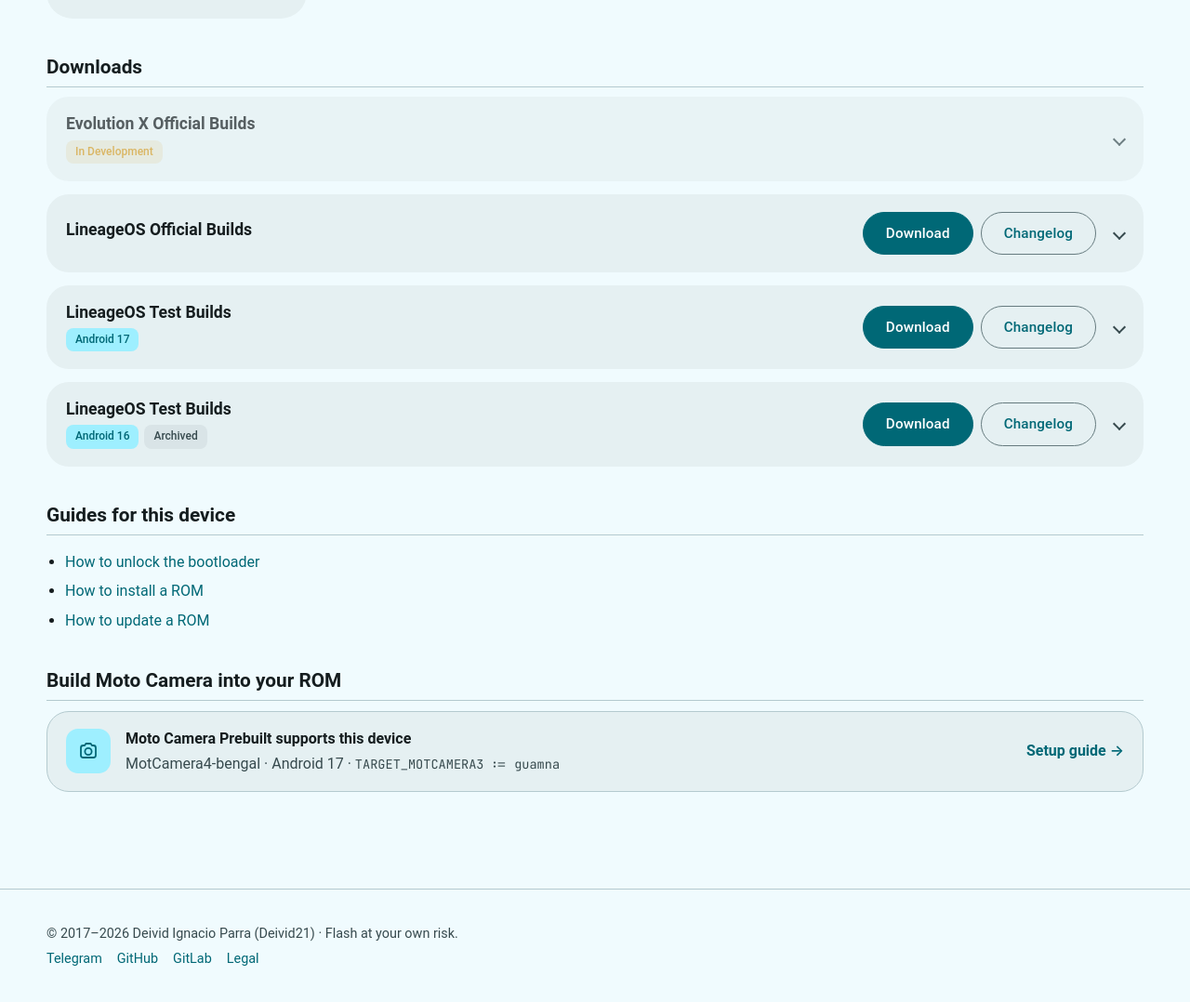
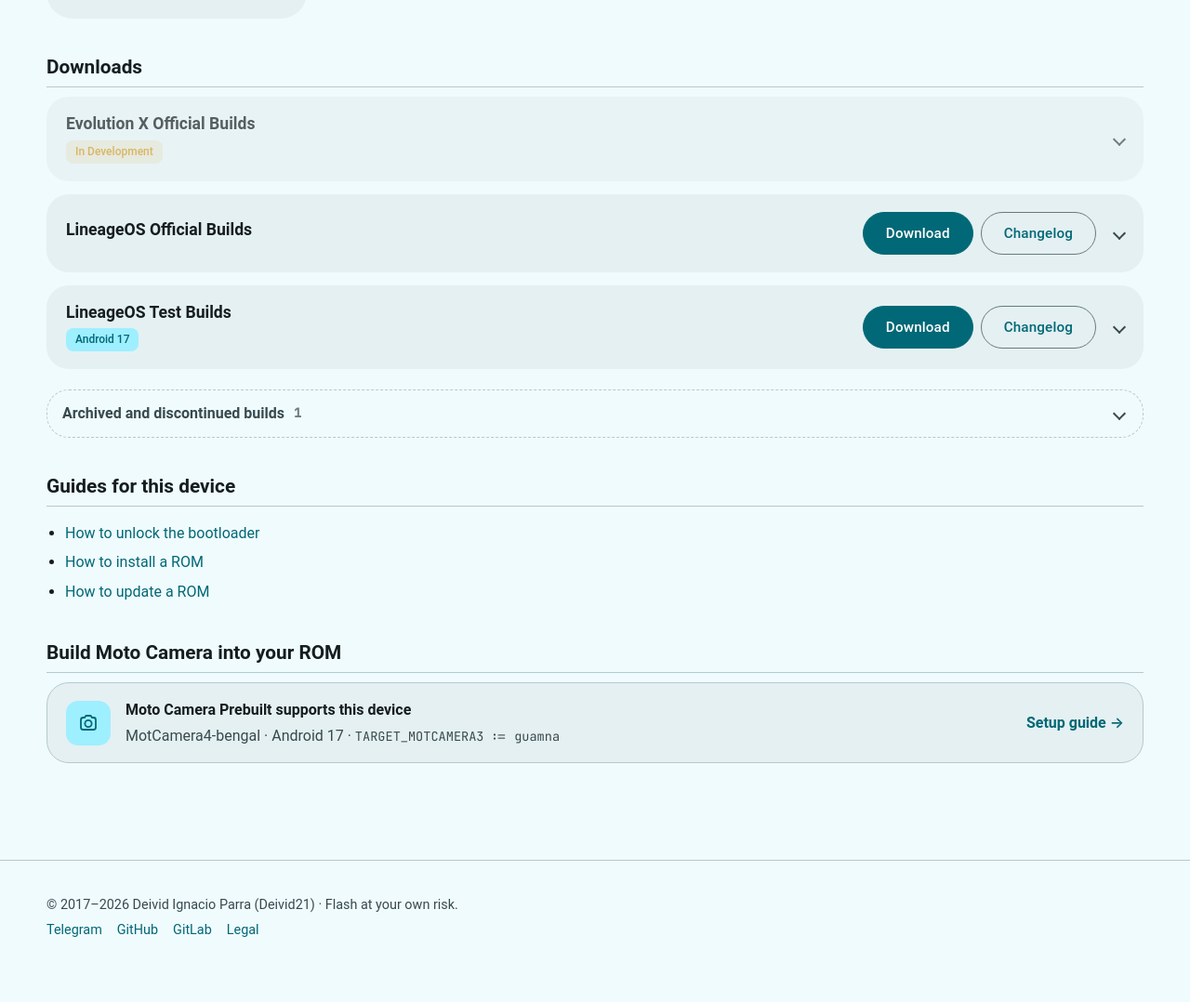
Before and after one commit to Deivid21/deivid21.github.io, a Jekyll site: the page built from _devices/guamna.md, in a window 1280 px wide and 1400 px high, scrolled down 110 px, cut to the strip 321-1399 px from the top of the window. Shown: the whole strip at 93% size. Built offline with Jekyll 4.4.1, drawn with Linux system fonts in a browser that asks for light colours; some web fonts are replaced; after the commit the page ends 1479 px from its top, so only the background shows below that.

Commit message:
feat(devices): group archived and discontinued builds below test builds
Co-Authored-By: Claude Opus 5.5 <noreply@anthropic.com>

```diff
--- a/_data/i18n.yml
+++ b/_data/i18n.yml
@@ -54,6 +54,7 @@ en:
   downloads: Downloads
   official_builds: Official Builds
   test_builds: Test Builds
+  archived_builds: Archived and discontinued builds
   info_status: Status
   info_android: Android
   info_version: Version
@@ -143,6 +144,7 @@ es:
   downloads: Descargas
   official_builds: Builds oficiales
   test_builds: Builds de prueba
+  archived_builds: Builds archivadas y descontinuadas
   info_status: Estado
   info_android: Android
   info_version: Versión
--- a/_layouts/device.html
+++ b/_layouts/device.html
@@ -68,14 +68,20 @@ layout: default
   {% if page.roms.size > 0 %}
   <section class="block">
     <h2 data-i18n="downloads">{{ t.downloads }}</h2>
-    {% assign rom_types = "official,test" | split: "," %}
-    {% for type in rom_types %}
-    {% assign type_roms = "" | split: "" %}
-    {% for rom in page.roms %}{% assign rt = rom.type | default: "official" %}{% if rt == type %}{% assign type_roms = type_roms | push: rom %}{% endif %}{% endfor %}
-    {% if type_roms.size > 0 %}
-    {% assign type_key = type | append: "_builds" %}
-    <div class="rom-list rom-list-{{ type }}">
-      {% for rom in type_roms %}
+    {% comment %} Active official builds first, then test builds, then archived or discontinued ones in a folded group {% endcomment %}
+    {% assign rom_groups = "official,test,archive" | split: "," %}
+    {% for group in rom_groups %}
+    {% assign group_roms = "" | split: "" %}
+    {% for rom in page.roms %}{% assign rg = rom.type | default: "official" %}{% if rom.archived or rom.status == "discontinued" %}{% assign rg = "archive" %}{% endif %}{% if rg == group %}{% assign group_roms = group_roms | push: rom %}{% endif %}{% endfor %}
+    {% if group_roms.size > 0 %}
+    {% if group == "archive" %}
+    <details class="rom-archive">
+      <summary><span data-i18n="archived_builds">{{ t.archived_builds }}</span> <span class="count">{{ group_roms.size }}</span><span class="rom-chevron" aria-hidden="true"></span></summary>
+    {% endif %}
+    <div class="rom-list rom-list-{{ group }}">
+      {% for rom in group_roms %}
+      {% assign type = rom.type | default: "official" %}
+      {% assign type_key = type | append: "_builds" %}
       {% if type == "official" %}{% assign links = site.rom_links[rom.name] %}{% else %}{% assign links = "" %}{% endif %}
       {% assign dl = rom.download | default: links.download | replace: "{codename}", page.codename %}
       {% assign cl = rom.changelog | default: links.changelog | replace: "{codename}", page.codename %}
@@ -134,6 +140,7 @@ layout: default
       </details>
       {% endfor %}
     </div>
+    {% if group == "archive" %}</details>{% endif %}
     {% endif %}
     {% endfor %}
   </section>
--- a/assets/css/style.css
+++ b/assets/css/style.css
@@ -298,6 +298,14 @@ html[data-theme="dark"] .theme-toggle .ic-dark { display: block; }
 .block h2 { font-size: 1.3rem; padding-bottom: 8px; border-bottom: 1px solid var(--border); }
 .rom-list { display: flex; flex-direction: column; gap: 14px; }
 .rom-list + .rom-list { margin-top: 14px; }
+.rom-archive { margin-top: 22px; }
+.rom-archive > summary { display: flex; align-items: center; gap: 10px; list-style: none; cursor: pointer; padding: 12px 16px; border: 1px dashed var(--border); border-radius: var(--radius); color: var(--muted); font-weight: 600; }
+.rom-archive > summary::-webkit-details-marker { display: none; }
+.rom-archive > summary:hover { background: var(--card-hover); }
+.rom-archive > summary .rom-chevron { margin-left: auto; margin-right: 4px; }
+.rom-archive > summary .count { font-family: var(--mono); font-size: .85em; opacity: .7; }
+.rom-archive[open] > summary { margin-bottom: 14px; }
+.rom-archive[open] > summary .rom-chevron { transform: rotate(-135deg); }
 .rom { background: var(--card); border: 1px solid var(--border); border-radius: var(--radius); padding: 18px 20px; }
 .rom-head { display: flex; justify-content: space-between; align-items: center; gap: 16px; flex-wrap: wrap; }
 .rom h3 { margin: 0; font-size: 1.1rem; }
@@ -440,7 +448,7 @@ details.rom .rom-notes { margin: 0 20px 16px; }
 .dot-discontinued { background: var(--off); }
 @media (max-width: 720px) {
   details.rom > summary { flex-wrap: wrap; }
-  .rom-chevron { position: absolute; right: 18px; top: 24px; }
+  details.rom .rom-chevron { position: absolute; right: 18px; top: 24px; }
   details.rom { position: relative; }
   .rom-title { flex-basis: 100%; padding-right: 28px; }
 }
--- a/assets/js/main.js
+++ b/assets/js/main.js
@@ -596,6 +596,8 @@ document.querySelectorAll('pre.code').forEach(pre => {
     const id = decodeURIComponent(location.hash.slice(1));
     const card = id && document.getElementById(id);
     if (!card || !card.matches('details.rom')) return;
+    const group = card.closest('details.rom-archive');
+    if (group) group.open = true;
     card.open = true;
     card.classList.add('rom-target');
     setTimeout(() => card.classList.remove('rom-target'), 2400);
```
